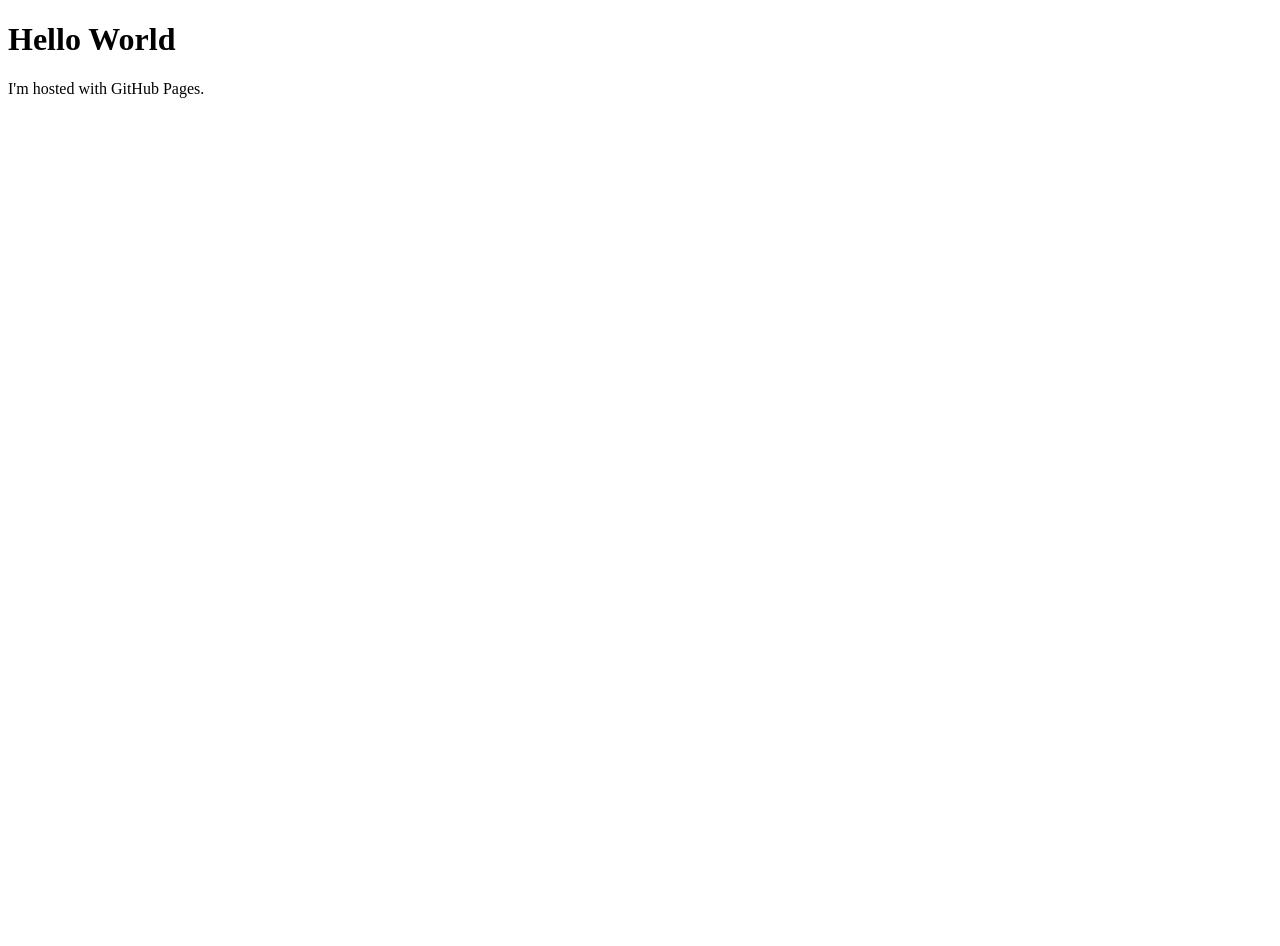
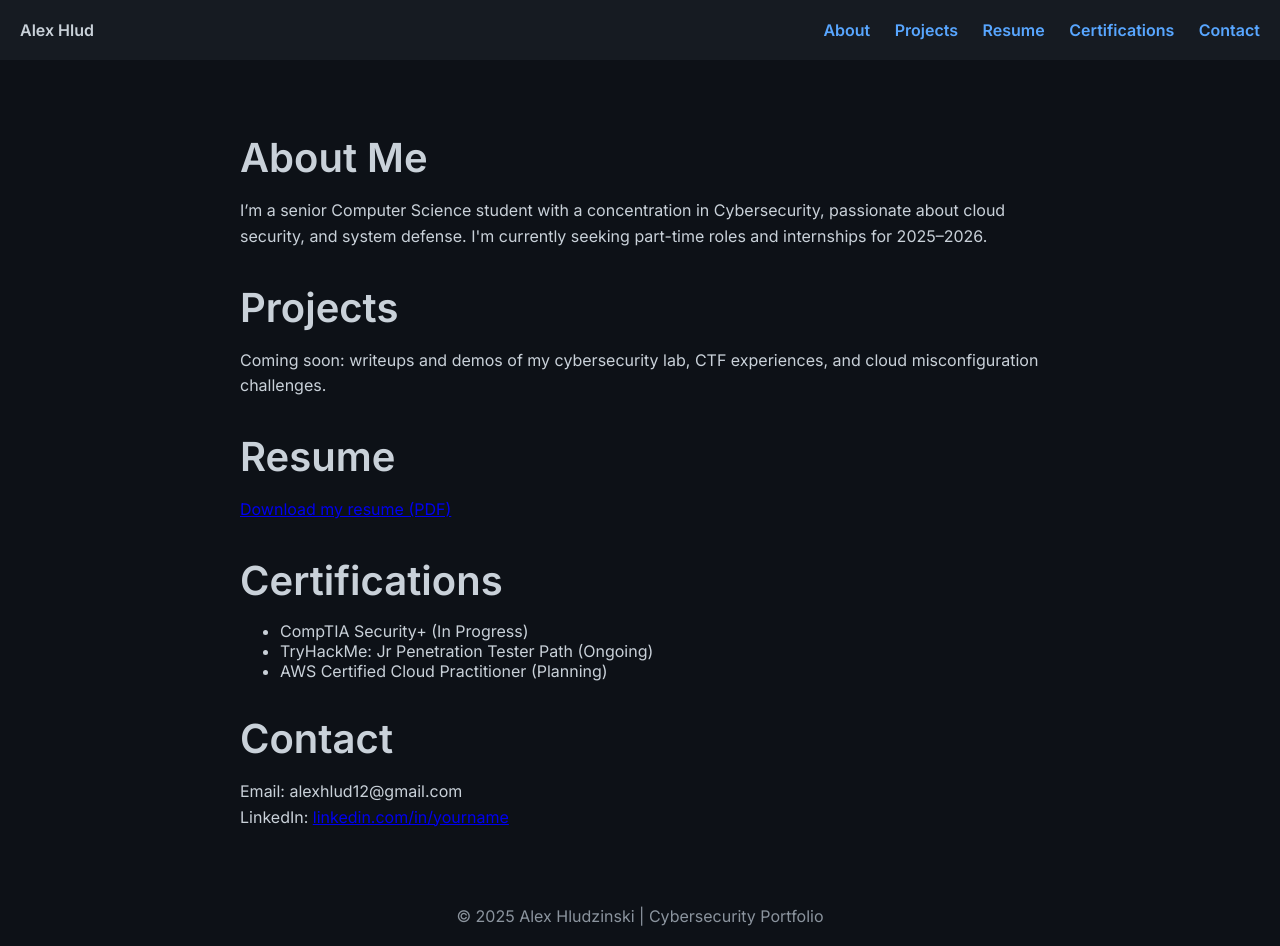
Before and after one commit to alexhlud/cybersec-labs, a plain HTML site: page index.html in a window 1280 px wide. Before the commit the page ends 800 px from the top, so only its background shows below. Drawn offline with Linux system fonts and the light colour scheme.

Commit message:
Update index.html

```diff
--- a/index.html
+++ b/index.html
@@ -1,7 +1,97 @@
 <!DOCTYPE html>
-<html>
+<html lang="en">
+<head>
+  <meta charset="UTF-8" />
+  <meta name="viewport" content="width=device-width, initial-scale=1.0" />
+  <title>Alex Hludzinski | Cybersecurity Portfolio</title>
+  <link href="https://fonts.googleapis.com/css2?family=Inter:wght@400;600&display=swap" rel="stylesheet">
+  <style>
+    body {
+      font-family: 'Inter', sans-serif;
+      background-color: #0d1117;
+      color: #c9d1d9;
+      margin: 0;
+      padding: 0;
+    }
+    header {
+      background-color: #161b22;
+      padding: 20px;
+      display: flex;
+      justify-content: space-between;
+      align-items: center;
+    }
+    nav a {
+      color: #58a6ff;
+      text-decoration: none;
+      margin-left: 20px;
+      font-weight: 600;
+    }
+    .container {
+      padding: 40px 20px;
+      max-width: 800px;
+      margin: 0 auto;
+    }
+    h1 {
+      font-size: 2.5rem;
+      margin-bottom: 10px;
+    }
+    p {
+      line-height: 1.6;
+    }
+    footer {
+      text-align: center;
+      padding: 20px;
+      color: #8b949e;
+    }
+  </style>
+</head>
 <body>
-  <h1>Hello World</h1>
-  <p>I'm hosted with GitHub Pages.</p>
+  <header>
+    <div><strong>Alex Hlud</strong></div>
+    <nav>
+      <a href="#about">About</a>
+      <a href="#projects">Projects</a>
+      <a href="#resume">Resume</a>
+      <a href="#certs">Certifications</a>
+      <a href="#contact">Contact</a>
+    </nav>
+  </header>
+
+  <div class="container">
+    <section id="about">
+      <h1>About Me</h1>
+      <p>I’m a senior Computer Science student with a concentration in Cybersecurity, passionate about cloud security, and system defense. I'm currently seeking part-time roles and internships for 2025–2026.</p>
+    </section>
+
+    <section id="projects">
+      <h1>Projects</h1>
+      <p>Coming soon: writeups and demos of my cybersecurity lab, CTF experiences, and cloud misconfiguration challenges.</p>
+    </section>
+
+    <section id="resume">
+      <h1>Resume</h1>
+      <p><a href="#">Download my resume (PDF)</a></p>
+    </section>
+
+    <section id="certs">
+      <h1>Certifications</h1>
+      <ul>
+        <li>CompTIA Security+ (In Progress)</li>
+        <li>TryHackMe: Jr Penetration Tester Path (Ongoing)</li>
+        <li>AWS Certified Cloud Practitioner (Planning)</li>
+      </ul>
+    </section>
+
+    <section id="contact">
+      <h1>Contact</h1>
+      <p>Email: alexhlud12@gmail.com<br />
+         LinkedIn: <a href="https://linkedin.com/in/alexhlud" target="_blank">linkedin.com/in/yourname</a>
+      </p>
+    </section>
+  </div>
+
+  <footer>
+    &copy; 2025 Alex Hludzinski | Cybersecurity Portfolio
+  </footer>
 </body>
 </html>
```
